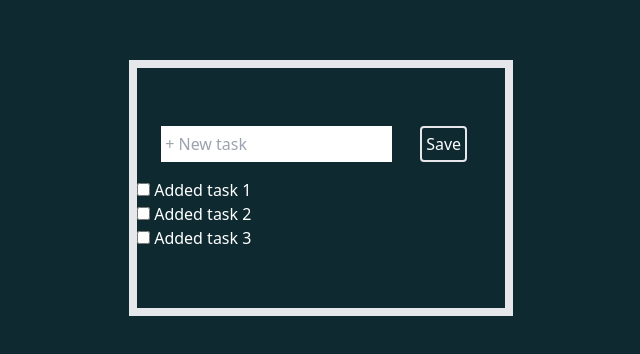
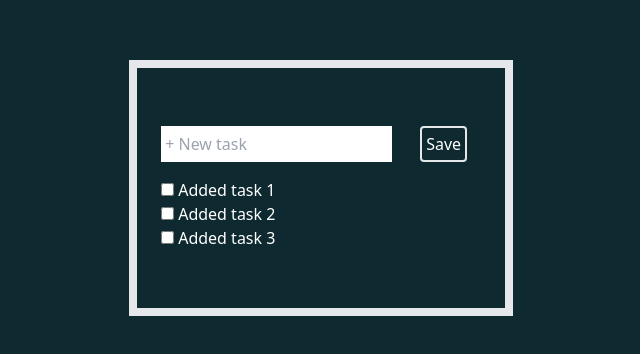
Before and after one commit to Guizemoreira/mentoring, a plain HTML site: page index.html in a window 1280 px wide. Shown: the part 212-566 px from the top of the page, without its empty margins (319-959 px from the left). Drawn offline with nearby package versions, Linux system fonts and the light colour scheme.

Commit message:
Add div Task list CSS classes

```diff
--- a/index.html
+++ b/index.html
@@ -17,7 +17,7 @@
         </div>
 
         <!--Task list-->
-        <div>
+        <div class="ml-6">
             <form action="/action_page.php">
                 <input type="checkbox" id="task1" name="task1" value="task1">
                 <label for="task1"> Added task 1</label><br>
```
